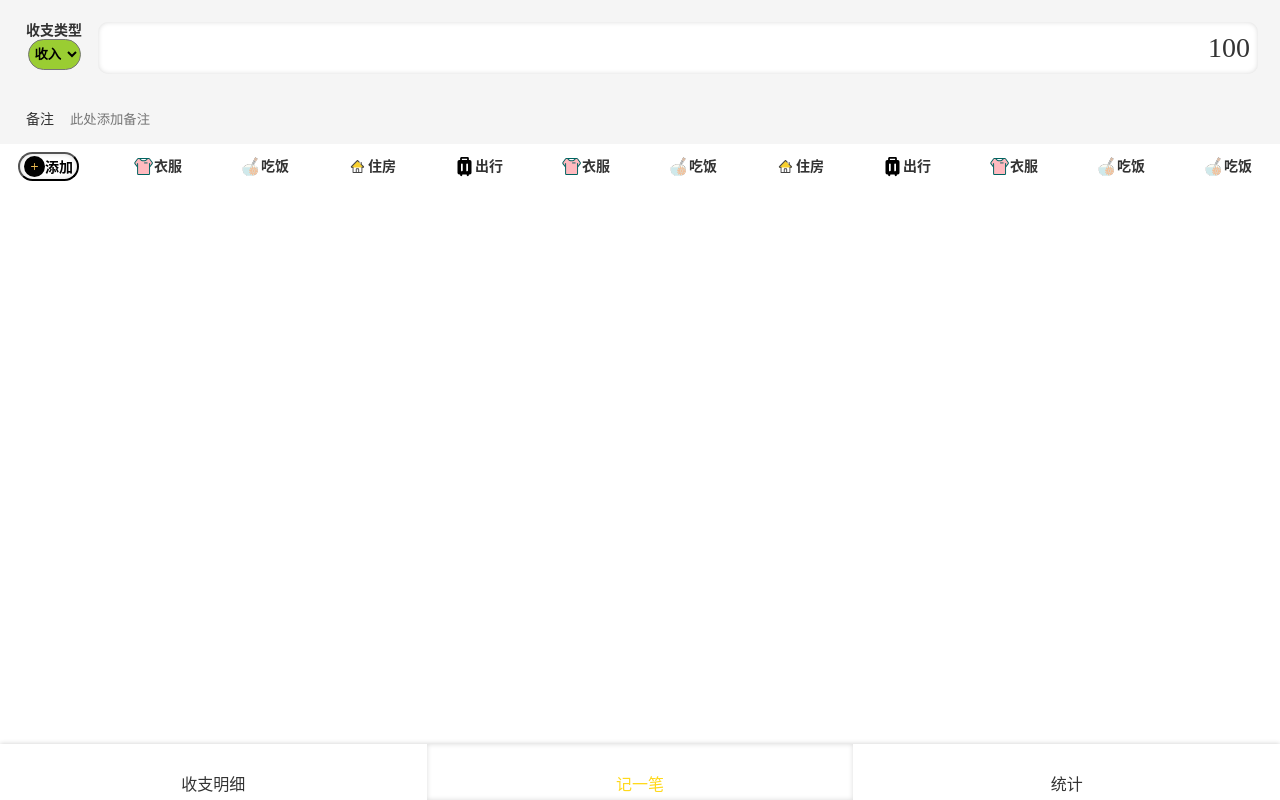
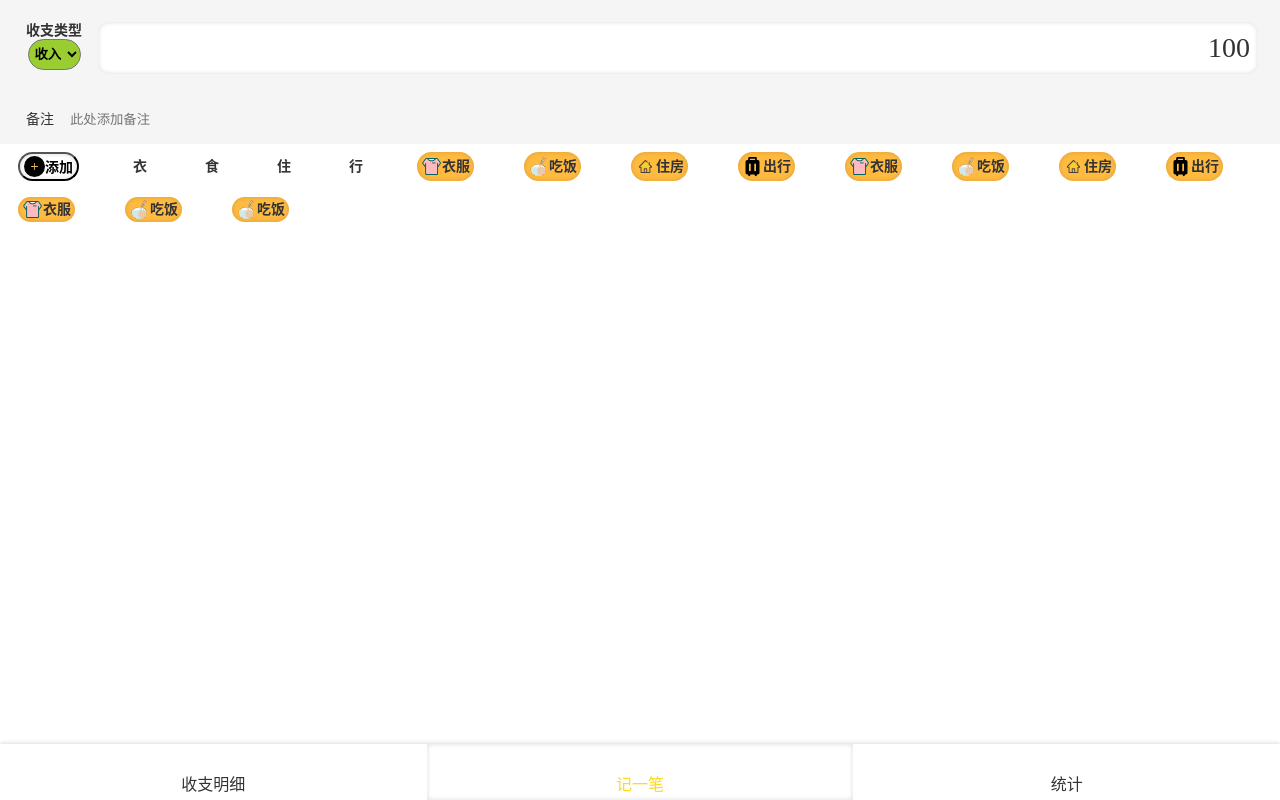
Before and after one commit to yichang8421/BitByBiter, a React app: page /#/money in a window 1280 px wide. Built offline with nearby package versions, Linux system fonts and the light colour scheme.

Commit message:
完成标签的选择和新增

```diff
--- a/src/views/Money.tsx
+++ b/src/views/Money.tsx
@@ -1,7 +1,7 @@
 import Layout from "../components/Layout";
 import React, {useCallback, useState} from "react";
 import NoteSection from "./component/NoteSection";
-import TagsSelection from "./component/TagsSelection";
+import {TagsSelection} from "./component/TagsSelection";
 import CalculatorPad from "./component/CalculatorPad";
 import RecordSelection from "./component/RecordSelection";
 import styled from "styled-components";
--- a/src/views/component/TagsSelection.tsx
+++ b/src/views/component/TagsSelection.tsx
@@ -1,9 +1,9 @@
 import styled from "styled-components";
 import Icon from "../../components/Icon";
-import React from "react";
+import React, {useContext, useState} from "react";
 import img from "../../img/记账vue版.jpg";
 
-const TagsSelectionWrapper = styled.section`
+const Wrapper = styled.section`
     background:#fff;
     //background-image:url(${img});
     //position: relative;
@@ -21,10 +21,10 @@ const TagsSelectionWrapper = styled.section`
         flex-wrap: wrap;
         >li{
           &.selected{
-            //background: #ff6200;
+            background: #ffba40;
             //border:1px solid red;
-            //box-shadow: inset 0 0 5px rgb(0 0 0 / 15%);
-            //border-radius: 20px;
+            box-shadow: inset 0 0 5px rgb(0 0 0 / 15%);
+            border-radius: 20px;
           }
 
             text-align: center;
@@ -62,14 +62,60 @@ const TagsSelectionWrapper = styled.section`
     }
 `;
 
-const TagsSelection = () => {
+const TagsSelection: React.FC = () => {
+    const [tags, setTags] = useState<string[]>(["衣", "食", "住", "行"]);
+    const [selectedTags, setSelectedTags] = useState<string[]>([]);
+
+    function onAddTag() {
+        const addTagName = window.prompt("请输入添加标签名");
+        if (addTagName) {
+            setTags(() => [
+                ...tags,
+                addTagName
+            ]);
+        }
+    }
+
+    function onToggleTag(tag: string) {
+        const index = selectedTags.indexOf(tag);
+        if (index >= 0) {
+            setSelectedTags(() =>
+                selectedTags.filter(t => t !== tag)
+            );
+        } else {
+            setSelectedTags(() => [
+                ...selectedTags,
+                tag
+            ]);
+        }
+    }
+
+    const getClass = (tag:string)=>
+        selectedTags.indexOf(tag) >= 0 ?
+        "selected" :
+        ""
+
     return (
-        <TagsSelectionWrapper>
+        <Wrapper>
             <ol>
-                <button className="selected addBtn">
+                <button
+                    onClick={onAddTag}
+                    className="selected addBtn">
                     <Icon name={"add"}/>
                     添加
                 </button>
+                {
+                    tags.map(tag =>
+                        <li
+                            key={tag}
+                            onClick={() =>
+                                onToggleTag(tag)
+                            }
+                            className={getClass(tag)}
+                        >{tag}</li>
+                    )
+                }
+
                 <li className="selected">
                     <Icon name={"cloth"}/>
                     <span>衣服</span>
@@ -115,8 +161,8 @@ const TagsSelection = () => {
                     <span>吃饭</span>
                 </li>
             </ol>
-        </TagsSelectionWrapper>
+        </Wrapper>
     );
 };
 
-export default TagsSelection;
+export {TagsSelection};
```
